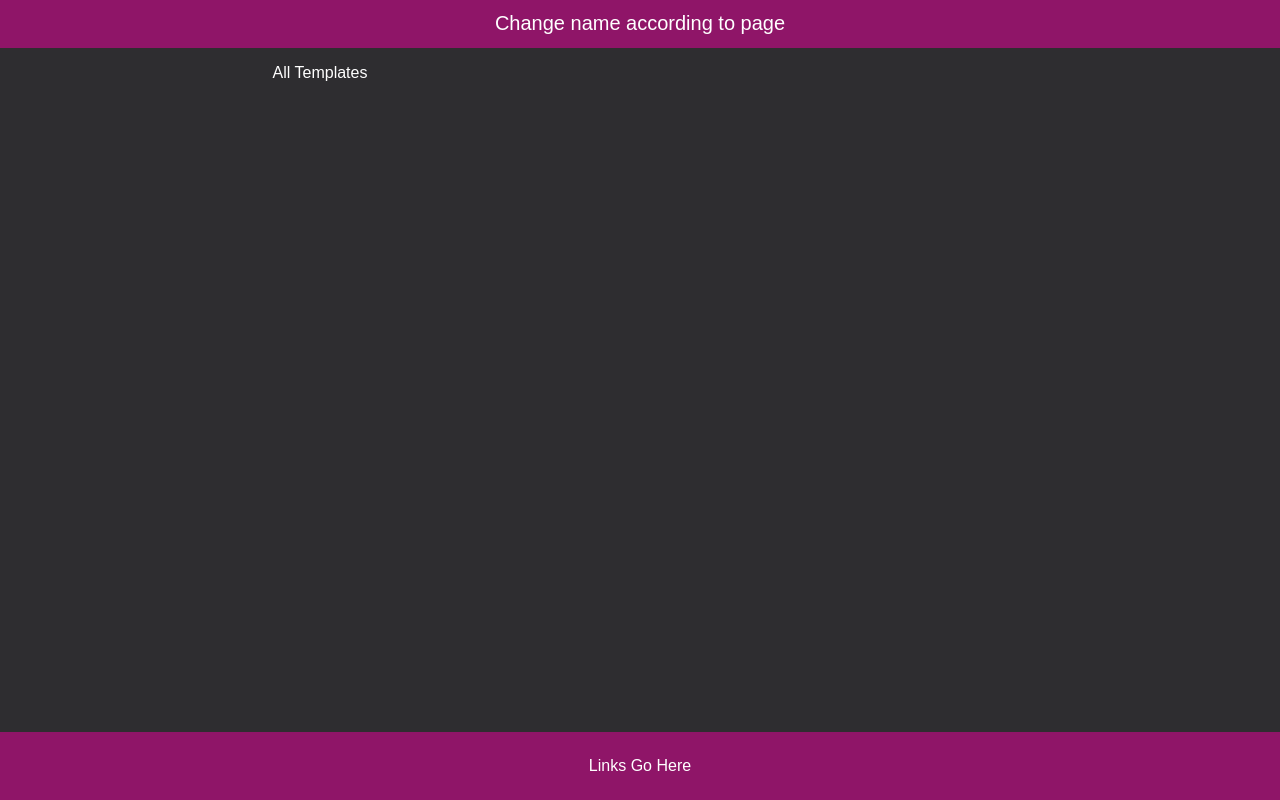
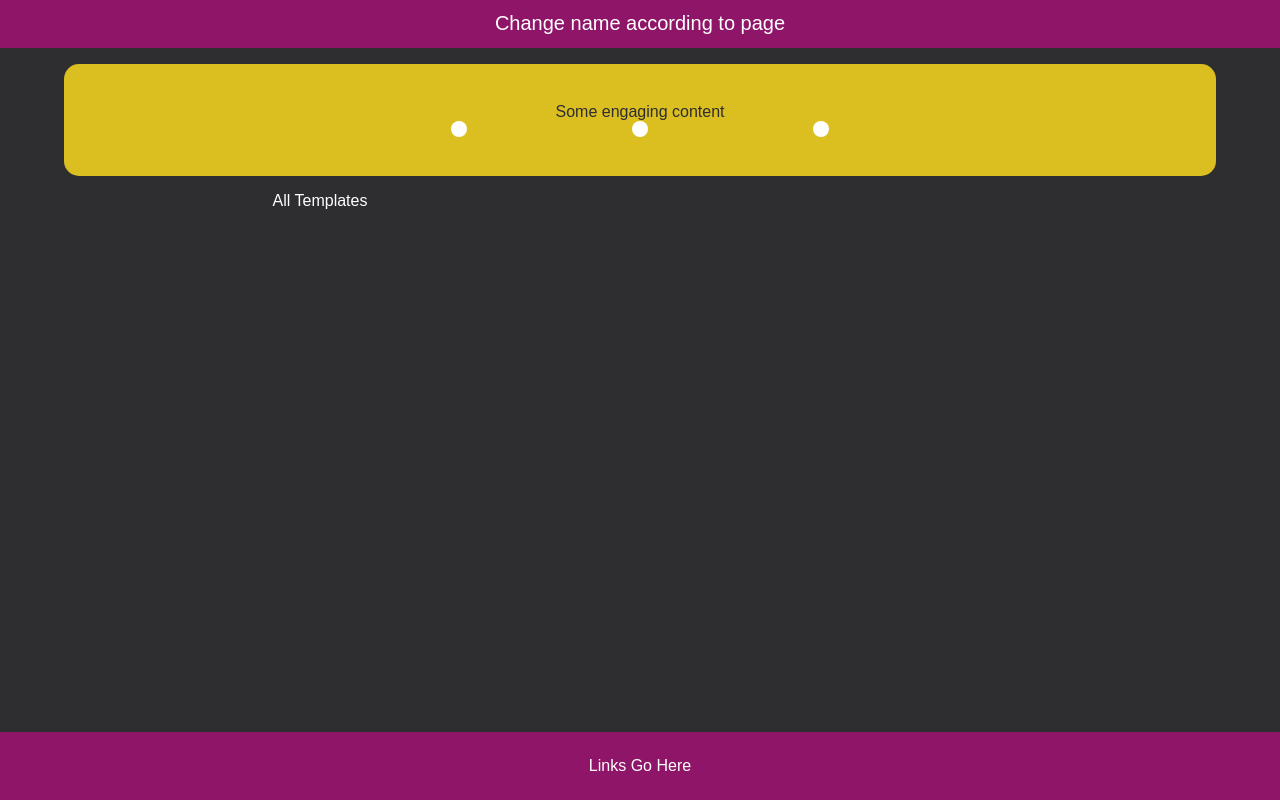
Before and after one commit to doctype-Melvin/repsetweight, a Next.js app: page / in a window 1280 px wide. Built offline with nearby package versions, Linux system fonts and the light colour scheme.

Commit message:
add carousel component

```diff
--- a/app/page.js
+++ b/app/page.js
@@ -1,9 +1,11 @@
 import Link from "next/link";
 import styles from "./styles.module.css";
+import Carousel from "@/components/Carousel";
 
 export default function Home() {
   return (
     <section className={styles.page__container}>
+      <Carousel />
       <Link href="/template" className={styles.link__styled}>
         All Templates
       </Link>
--- /dev/null
+++ b/components/Carousel/index.js
@@ -0,0 +1,34 @@
+import './styles.css'
+
+export default function Carousel() {
+
+    const slides = [
+        {
+            text: 'This is an awesome carousel',
+            slide: 1,
+        },
+        {
+            text: 'Wait... there is more',
+            slide: 2,
+        },
+        {
+            text: 'Can you believe that',
+            slide: 3,
+        },
+    ]
+
+    return (
+        <section className="carousel-container">
+            <div>
+                Some engaging content
+            </div>
+            <ul className='dots-container'>
+            {slides.map(slide => <li key={slide.slide}>
+                <div className='carousel-dot' dataSlideNumber={slide.slide}>
+            </div>
+            </li>)}
+            </ul>
+
+        </section>
+    )
+}
--- /dev/null
+++ b/components/Carousel/styles.css
@@ -0,0 +1,29 @@
+.carousel-container {
+	grid-column: 1 / 3;
+	grid-row: 1 / 3;
+	width: 90%;
+	border-radius: 15px;
+	background-color: var(--yellow);
+	color: var(--dark-background);
+	padding: 0.75rem 2rem;
+	display: flex;
+	flex-direction: column;
+	justify-content: center;
+	align-items: center;
+}
+
+.dots-container {
+	list-style-type: none;
+	display: flex;
+	width: 50%;
+	padding: 0;
+	margin: 0;
+	justify-content: space-around;
+}
+
+.carousel-dot {
+	height: 1rem;
+	width: 1rem;
+	background-color: white;
+	border-radius: 50%;
+}
```
